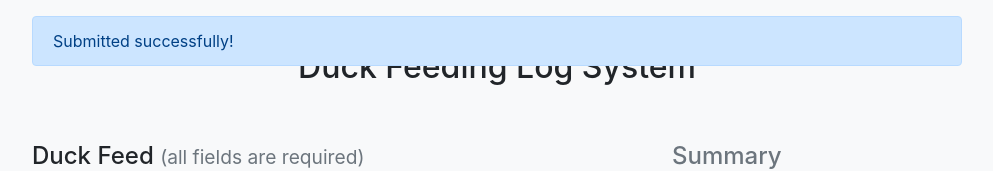
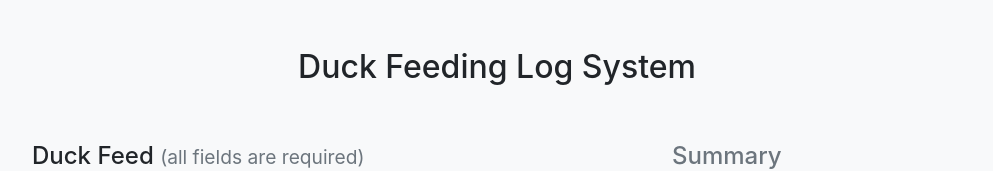
Before and after one commit to sunkibaek/duck-frontend, a Next.js app: page / in a window 1280 px wide. Shown: the top 171 px of the page, without its empty margins (143-1136 px from the left). Built offline with nearby package versions, Linux system fonts and the light colour scheme; no server answers.

Commit message:
Edit to show alert when insertion succeeded

```diff
--- a/screens/Main/index.tsx
+++ b/screens/Main/index.tsx
@@ -1,11 +1,22 @@
-import React, { useState } from "react";
+import React, { useState, useEffect } from "react";
 import Header from "./Header";
 import Body from "./Body";
 import GraphQL from "../../services/GraphQL";
 import { FoodCategory } from "types";
 
+const ALERT_TIMEOUT = 3000;
+
 const MainContainer = () => {
   const [isFormSubmitting, setIsFormSubmitting] = useState(false);
+  const [isAlertVisible, setIsAlertVisible] = useState(false);
+
+  useEffect(() => {
+    if (isAlertVisible) {
+      setTimeout(() => {
+        setIsAlertVisible(false);
+      }, ALERT_TIMEOUT);
+    }
+  }, [isAlertVisible]);
 
   return (
     <div className="container py-5">
@@ -15,7 +26,6 @@
         onFormSubmit={async formInputs => {
           setIsFormSubmitting(true);
 
-          try {
           await GraphQL.insertFeedingLog({
             dateTime: new Date(
               `${formInputs.date} ${formInputs.time}`
@@ -26,20 +36,20 @@
             food: formInputs.foodSubcategory,
             foodQuantity: Number(formInputs.foodQuantity)
           });
-          } catch (e) {
-            console.log(e.message);
-          } finally {
+
           setIsFormSubmitting(false);
-          }
+          setIsAlertVisible(true);
         }}
         isFormSubmitting={isFormSubmitting}
       />
 
+      {isAlertVisible ? (
         <div className="container fixed-top pt-3">
           <div className="alert alert-primary" role="alert">
             Submitted successfully!
           </div>
         </div>
+      ) : null}
     </div>
   );
 };
```
Lines whose indentation alone changed are shown as unchanged.
